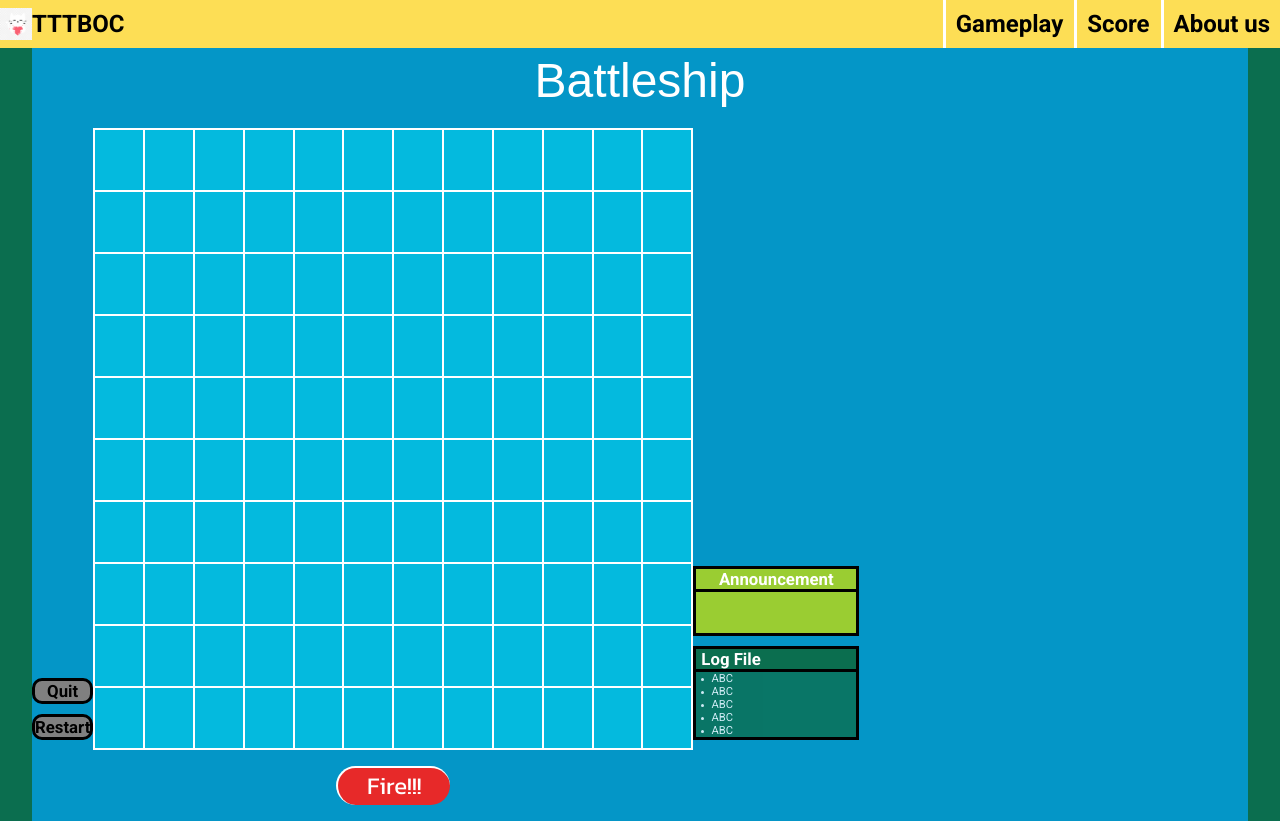
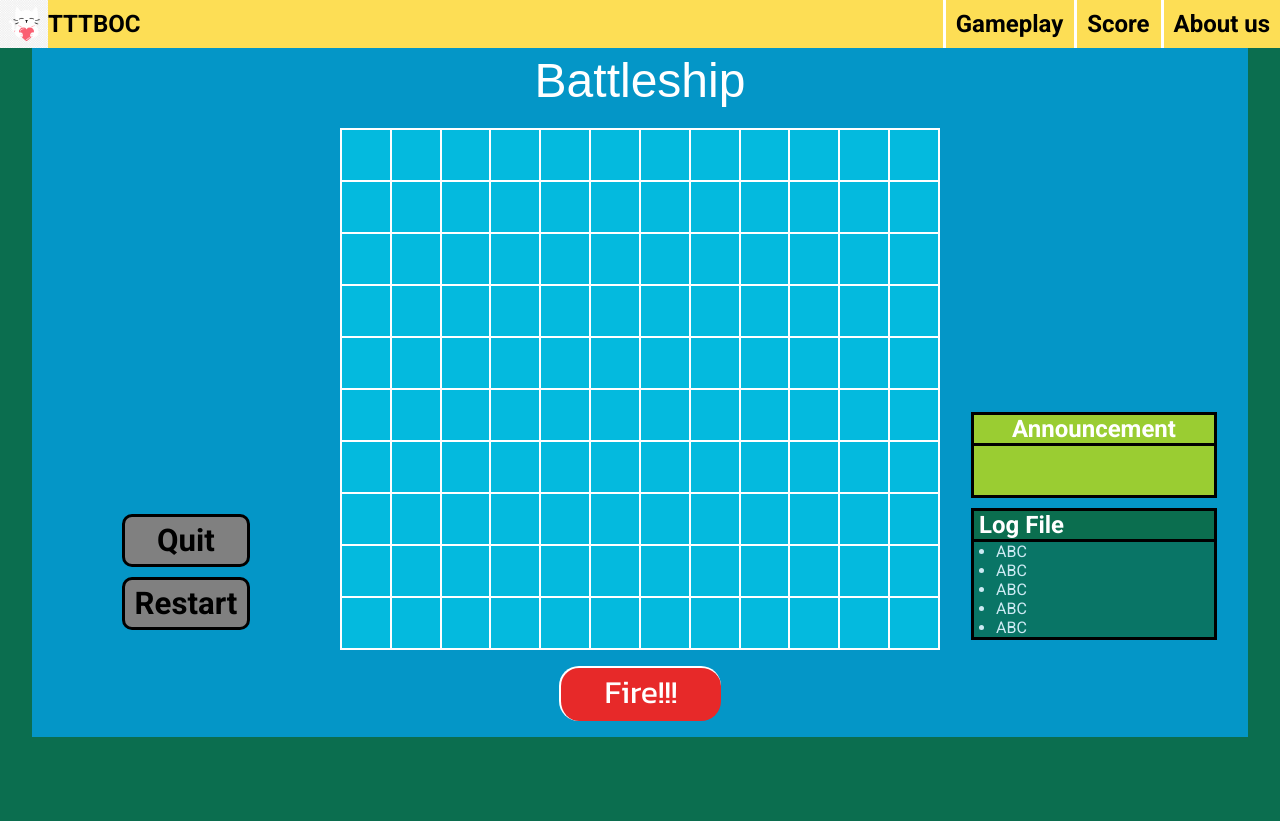
Before and after one commit to KhoaDinhNguyen/BattleShip, a plain HTML site: page gamePlay.html in a window 1280 px wide. After the commit the page ends 800 px from the top, so only its background shows below. Drawn offline with Linux system fonts and the light colour scheme; a web font is replaced by a local one.

Commit message:
add desktop viewport

```diff
--- a/source/css/gamePlay.css
+++ b/source/css/gamePlay.css
@@ -48,21 +48,24 @@ nav li:hover {
   cursor: default;
 }
 
-@media only screen and (min-width: 40em) and (max-width:64em){
+@media only screen and (min-width: 40rem) and (max-width: 64rem) {
   header {
     font-size: 1rem;
   }
 }
 
-@media only screen and (min-width: 64em){
+@media only screen and (min-width: 64rem) {
   header {
     font-size: 1rem;
   }
   body {
-      background-color: #0b6e4f;
+    background-color: #0b6e4f;
   }
   main {
     width: 95%;
+  }
+  header img {
+    max-width: 3em;
   }
 }
 /*============================= main ======================= */
@@ -75,7 +78,7 @@ h1 {
   font-size: 2rem;
 }
 
-@media only screen and (min-width: 40em){
+@media only screen and (min-width: 40rem) {
   h1 {
     font-size: 3rem;
   }
@@ -99,7 +102,7 @@ table.playboard td:hover {
   background-color: #55e2e9;
 }
 
-@media only screen and (min-width: 40em) and (max-width:64em){
+@media only screen and (min-width: 40rem) and (max-width: 64rem) {
   #board {
     display: grid;
     margin: 0 auto;
@@ -119,11 +122,11 @@ table.playboard td:hover {
   }
 }
 
-@media only screen and (min-width: 64em){
+@media only screen and (min-width: 64rem) {
   #board {
     display: grid;
     margin: 0 auto;
-    grid-template-columns: max-content 600px max-content;
+    grid-template-columns: 1fr 600px 1fr;
     grid-template-rows: auto auto;
   }
   table.playboard {
@@ -133,7 +136,7 @@ table.playboard td:hover {
   table.playboard td {
     border: white solid 2px;
     width: 60px;
-    height: 60px;
+    height: 50px;
   }
 }
 /*============================= fire button ======================= */
@@ -153,14 +156,13 @@ table.playboard td:hover {
   cursor: default;
 }
 
-
 #fire:active {
   box-shadow: 5px 5px #e72929;
   border-right: white;
   border-bottom: white;
 }
 
-@media only screen and (min-width: 40em) and (max-width:64em){
+@media only screen and (min-width: 40rem) and (max-width: 64rem) {
   #fire {
     grid-column: 2 / span 1;
     grid-row: 1 / span 1;
@@ -169,10 +171,13 @@ table.playboard td:hover {
   }
 }
 
-@media only screen and (min-width: 64em){
+@media only screen and (min-width: 64rem) {
   #fire {
     grid-column: 2 / span 1;
     grid-row: 2 / span 1;
+    height: 3rem;
+    width: 10rem;
+    font-size: 2rem;
   }
 }
 /*============================= quit and restart ======================= */
@@ -185,22 +190,6 @@ table.playboard td:hover {
   max-width: 8rem;
   margin: 0 auto;
   font-size: 0.7rem;
-}
-
-@media only screen and (min-width: 40em) and (max-width:64em){
-  #interact {
-    grid-column: 2 / span 1;
-    grid-row: 3 / span 1;
-    margin: 10px auto;
-    width: 8rem;
-  }
-}
-
-@media only screen and (min-width: 75em){
-  #interact {
-    grid-column: 1 / span 1;
-    grid-row: 1 / span 1;
-  }
 }
 
 #interact .quit,
@@ -217,6 +206,29 @@ table.playboard td:hover {
   box-shadow: 5px 5px gray;
 }
 
+@media only screen and (min-width: 40rem) and (max-width: 64rem) {
+  #interact {
+    grid-column: 2 / span 1;
+    grid-row: 3 / span 1;
+    margin: 10px auto;
+    width: 8rem;
+  }
+}
+
+@media only screen and (min-width: 64rem) {
+  #interact {
+    grid-column: 1 / span 1;
+    grid-row: 1 / span 1;
+    margin: 10px auto;
+    width: 8rem;
+    font-size: 1.3rem;
+  }
+
+  #interact .quit,
+  #interact .restart {
+    padding: 5px;
+  }
+}
 /*============================= console ======================= */
 #console {
   display: flex;
@@ -225,22 +237,6 @@ table.playboard td:hover {
   margin: 0 auto;
   max-width: 20rem;
   font-size: 0.7rem;
-}
-
-@media only screen and (min-width: 40em) and (max-width:64em){
-  #console {
-    grid-column: 2 / span 1;
-    grid-row: 2 / span 1;
-    font-size: 0.8rem;
-  }
-}
-
-@media only screen and (min-width: 64em){
-  #console {
-    grid-column: 3 / span 1;
-    grid-row: 1 / span 1;
-
-  }
 }
 
 .logfile {
@@ -287,3 +283,28 @@ table.playboard td:hover {
 .info h2:nth-child(1) {
   border-bottom: black 3px solid;
 }
+
+@media only screen and (min-width: 40rem) and (max-width: 64rem) {
+  #console {
+    grid-column: 2 / span 1;
+    grid-row: 2 / span 1;
+    font-size: 0.8rem;
+  }
+}
+
+@media only screen and (min-width: 64rem) {
+  #console {
+    grid-column: 3 / span 1;
+    grid-row: 1 / span 1;
+    font-size: 1rem;
+  }
+
+  .logfile {
+    width: 15rem;
+  }
+
+  .info {
+    width: 15rem;
+    height: 5rem;
+  }
+}
```
